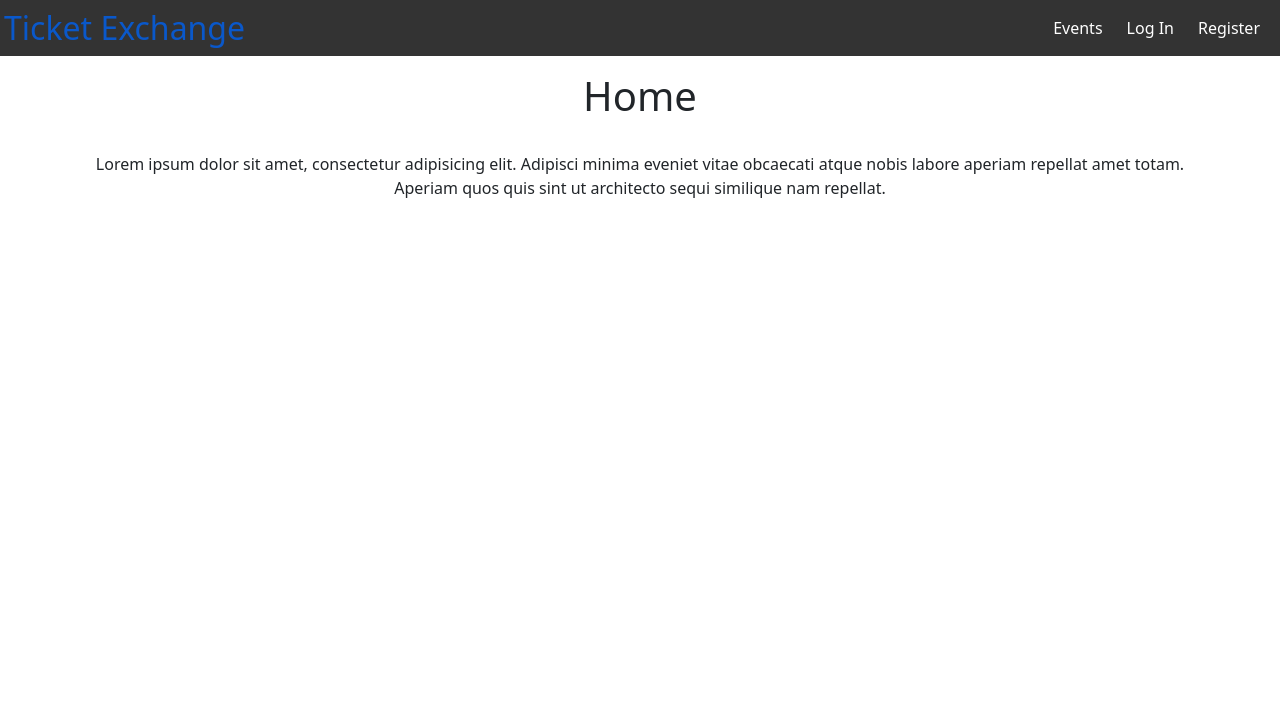
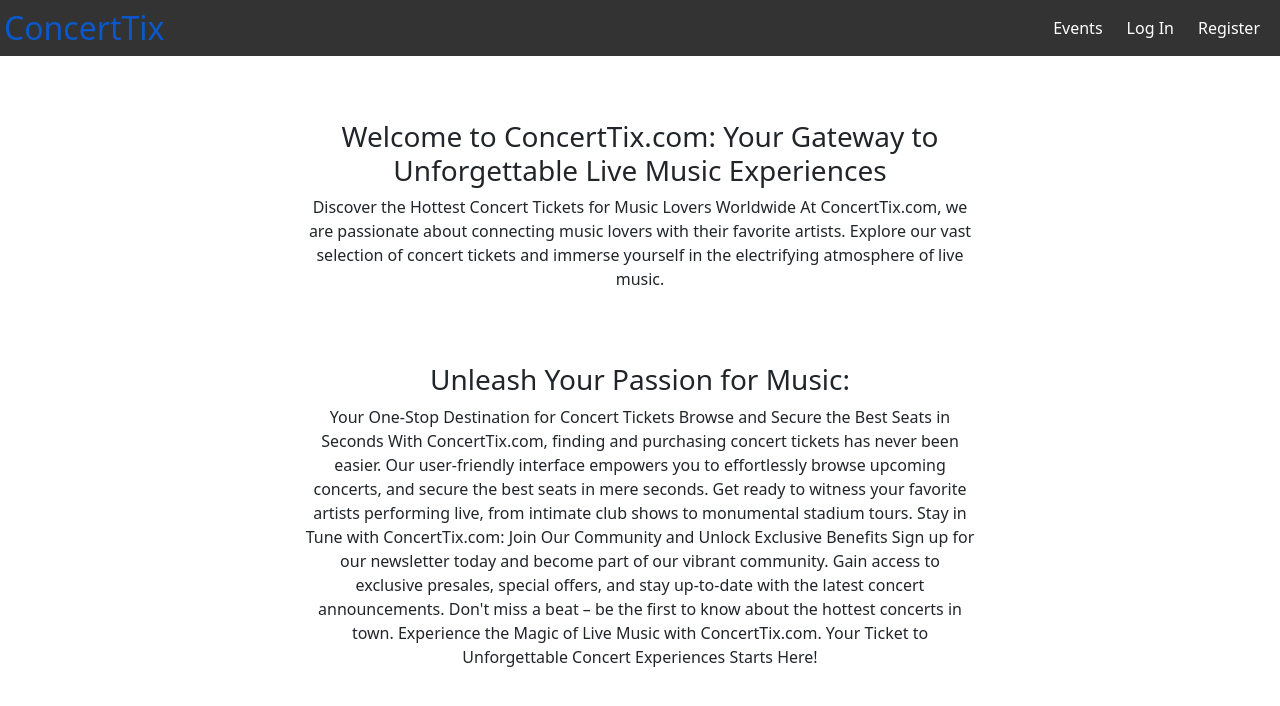
Before and after one commit to Ambi6125/Ticket-api-S3-frontend, a React (Vite) app: page / in a window 1280 px wide. Shown: the top 706 px of the page. Built offline with nearby package versions, Linux system fonts and the light colour scheme.

Commit message:
final version

```diff
--- a/src/components/Events.tsx
+++ b/src/components/Events.tsx
@@ -33,7 +33,7 @@ function EventItemBox({ event }: EventItemProps): JSX.Element {
       <p>
         {`${location},\nat ${TimeConverter.convertISOtoDisplay(
           event.moment.toString()
-        )} - ${moment.getHours()}:${moment.getMinutes()}`}
+        )} - ${TimeConverter.convertISOTimetoDisplay(event.moment.toString())}`}
       </p>
       {ticketThreshold < TICKET_PERCENTAGE_THRESHOLD && ticketThreshold > 0 && (
         <p>Limited tickets left!</p>
--- a/src/components/Navbar.tsx
+++ b/src/components/Navbar.tsx
@@ -17,7 +17,7 @@ export default function Navbar() {
     return (
     <nav className="nav">
         <Link to="/" className="site-title">
-            Ticket Exchange
+            ConcertTix
         </Link>
         <ul>
             <Anchor href="/events">Events</Anchor>
--- a/src/designers/styles.css
+++ b/src/designers/styles.css
@@ -86,6 +86,16 @@ body {
 .standard-button:hover {
   background-color: #ade0ff;
   box-shadow: 0.3rem 4px 40px rgb(161, 220, 225);
+}
+
+.homeText {
+  width: 80%;
+  padding-left: 20%;
+  display: flex;
+  flex-direction: column;
+  justify-content: center;
+  align-items: center;
+  text-align: center;
 }
 
 /* Event search page */
@@ -210,6 +220,7 @@ body {
   margin-bottom: 20px;
   display: flex;
   flex-direction: column;
+  align-items: center;
   gap: 10px;
 }
 
@@ -219,6 +230,15 @@ body {
 
 .event-details-container p {
   margin-bottom: 0;
+}
+
+.event-details-container button {
+  width: 20rem;
+  background-color: #4557a0;
+}
+
+.event-details-container button:hover {
+  background-color: #4cb2fb;
 }
 
 /* Profile Page */
@@ -509,8 +529,9 @@ body {
   font-size: 14px;
 }
 
-.select-statistic-container input, .select-statistic-container select {
-  border-color: #84ccff ;
+.select-statistic-container input,
+.select-statistic-container select {
+  border-color: #84ccff;
   border-style: solid;
   border-radius: 10%;
 }
@@ -521,7 +542,6 @@ body {
   padding: 20px;
   border-radius: 5px;
 }
-
 
 .results-container table {
   width: 100%;
--- a/src/misc/TimeConverter.ts
+++ b/src/misc/TimeConverter.ts
@@ -10,11 +10,10 @@ const monthConversions: { [key: number]: string } = {
   8: "09",
   9: "10",
   10: "11",
-    11: "12"
+  11: "12",
 };
 
 export const TimeConverter = {
-
   convertISOtoDisplay: (ISOstring: string): string => {
     const dateValue: Date = new Date(ISOstring);
     const day = dateValue.getDate();
@@ -22,5 +21,15 @@ export const TimeConverter = {
     const year = dateValue.getFullYear();
 
     return `${day}-${month}-${year}`;
-    }
-}
+  },
+
+  convertISOTimetoDisplay: (ISOstring: string): string => {
+    const dateValue: Date = new Date(ISOstring);
+    const hour = dateValue.getHours();
+    const minutes: string = dateValue
+      .getMinutes()
+      .toLocaleString("en-US", { minimumIntegerDigits: 2 });
+
+    return `${hour}:${minutes}`;
+  },
+};
--- a/src/pages/buytickets.tsx
+++ b/src/pages/buytickets.tsx
@@ -108,7 +108,7 @@ export default function BuyTicketsPage(): JSX.Element {
               placeholder="Amount"
               onChange={(event) => setAmount(parseInt(event.target.value))}
             />
-            <button onClick={handleBuyClick}>Buy</button>
+            <button className="standard-button" onClick={handleBuyClick}>Buy</button>
             {responseMessage && <p>{responseMessage}</p>}
           </div>
         ))}
--- a/src/pages/eventPage.tsx
+++ b/src/pages/eventPage.tsx
@@ -8,6 +8,7 @@ import { useNavigate } from "react-router-dom";
 import { Client } from "@stomp/stompjs";
 import { v4 as uuidv4 } from 'uuid';
 import { cli } from "cypress";
+import { TimeConverter } from "../misc/TimeConverter";
 
 interface EventDetailsProps {
   target: EventObject;
@@ -30,9 +31,9 @@ function EventDetails({ target }: EventDetailsProps): JSX.Element {
           dateTime.getMonth() + 1
         }/${dateTime.getFullYear()}`}
       </p>
-      <p>Time: {`${dateTime.getHours()}:${dateTime.getMinutes()}`}</p>
+      <p>Time: {`${TimeConverter.convertISOTimetoDisplay(dateTime.toString())}`}</p>
       {TokenManager.getAccessToken() && (
-        <button onClick={handleBuyTicketsClick}>Buy Tickets</button>
+        <button className="standard-button" onClick={handleBuyTicketsClick}>Buy Tickets</button>
       )}
       <p>Tickets left: {target.remainingTickets}</p>
     </div>
--- a/src/pages/home.tsx
+++ b/src/pages/home.tsx
@@ -9,15 +9,40 @@ function Click() {
 
 export default function HomePage(): JSX.Element {
   return (
-    <>
-      <h1>Home</h1>
+    <div className="homeText">
       <br />
+      <br />
+      <h3>
+        Welcome to ConcertTix.com: Your Gateway to Unforgettable Live Music
+        Experiences{" "}
+      </h3>
       <p>
-        Lorem ipsum dolor sit amet, consectetur adipisicing elit. Adipisci
-        minima eveniet vitae obcaecati atque nobis labore aperiam repellat amet
-        totam. Aperiam quos quis sint ut architecto sequi similique nam
-        repellat.
+        Discover the Hottest Concert Tickets for Music Lovers Worldwide At
+        ConcertTix.com, we are passionate about connecting music lovers with
+        their favorite artists. Explore our vast selection of concert tickets
+        and immerse yourself in the electrifying atmosphere of live music.
+        <br />
+        <br />
+        <br />
+        <br />
+        <h3>Unleash Your Passion for Music:</h3>
+        Your One-Stop Destination for Concert Tickets Browse and
+        Secure the Best Seats in Seconds With ConcertTix.com, finding and
+        purchasing concert tickets has never been easier. Our user-friendly
+        interface empowers you to effortlessly browse upcoming concerts,
+        and secure the best seats in mere seconds. Get ready to
+        witness your favorite artists performing live, from intimate club shows
+        to monumental stadium tours.
+
+        Stay in Tune with ConcertTix.com: Join Our
+        Community and Unlock Exclusive Benefits Sign up for our newsletter today
+        and become part of our vibrant community. Gain access to exclusive
+        presales, special offers, and stay up-to-date with the latest concert
+        announcements. Don't miss a beat – be the first to know about the
+        hottest concerts in town. Experience the Magic of Live Music with
+        ConcertTix.com. Your Ticket to Unforgettable Concert Experiences Starts
+        Here!
       </p>
-    </>
+    </div>
   );
 }
```
Lines whose indentation alone changed are shown as unchanged.
